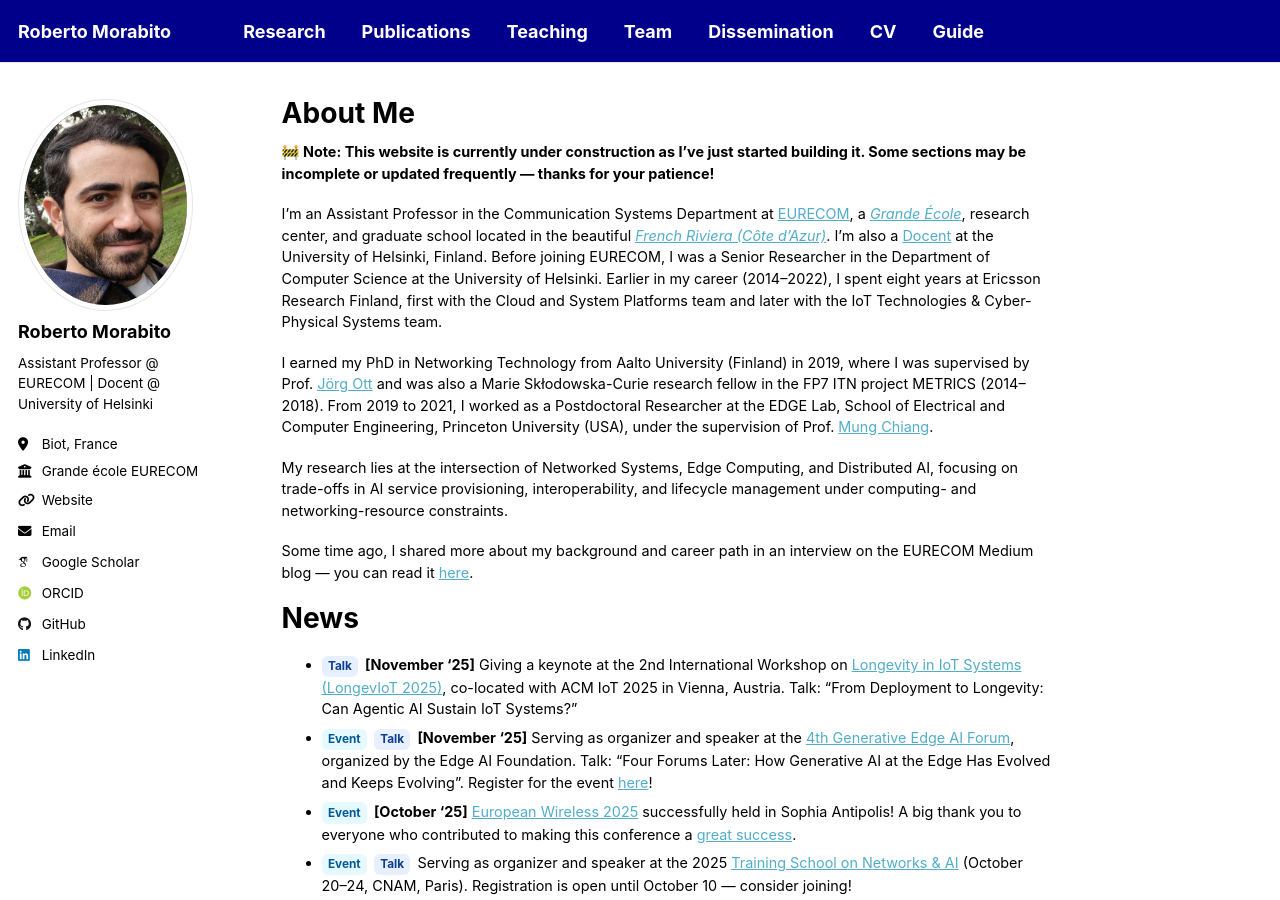
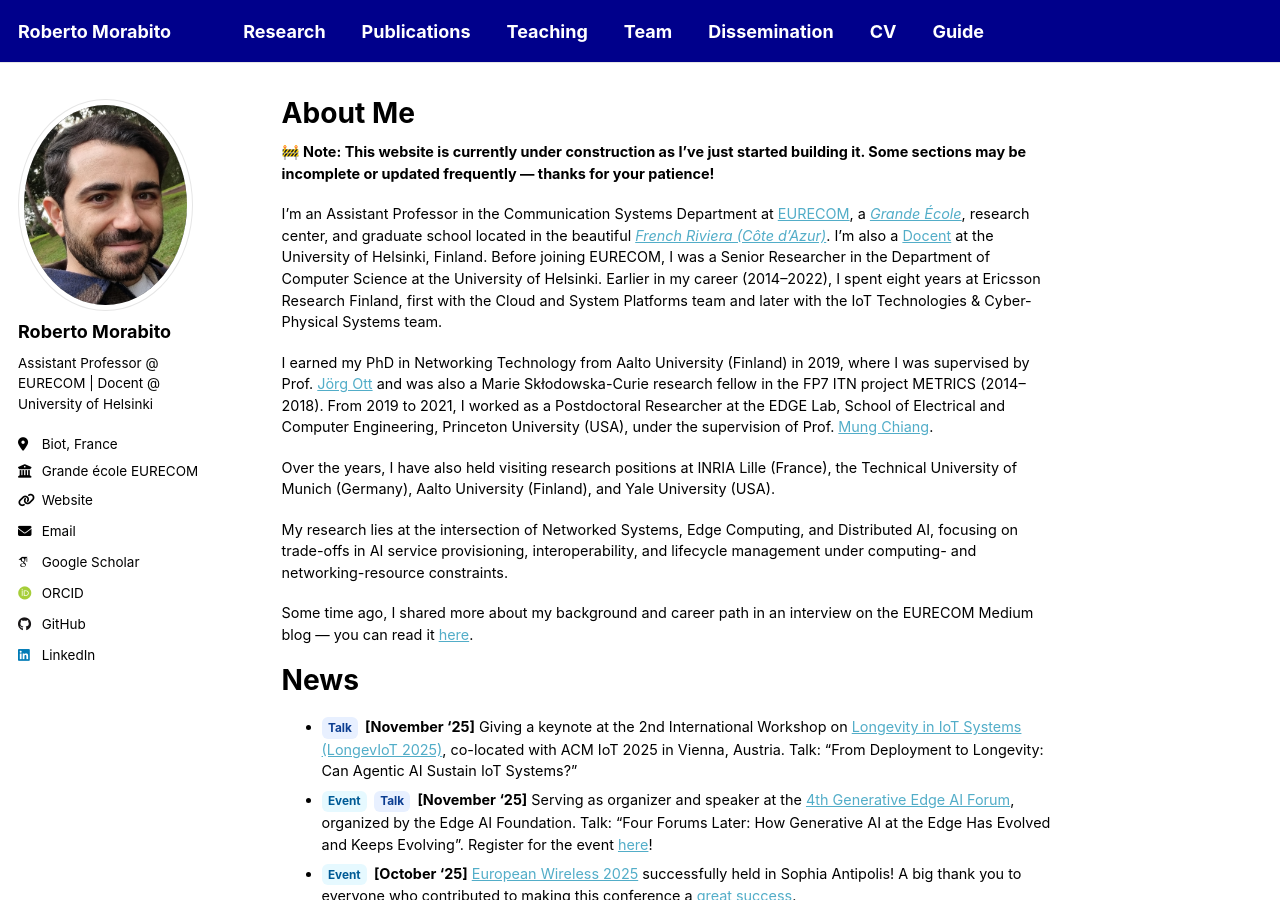
Before and after one commit to robertmora/robertmora.github.io, a Jekyll site: the page built from _pages/about.md, in a window 1280 px wide and 900 px high. Built offline with Jekyll 4.4.1, drawn with Linux system fonts in a browser that asks for light colours; some web fonts are replaced; a script that is not in the unit is left out.

Commit message:
Update about.md

```diff
--- a/_pages/about.md
+++ b/_pages/about.md
@@ -12,6 +12,8 @@ redirect_from:
 I’m an Assistant Professor in the Communication Systems Department at [EURECOM](https://www.eurecom.fr/en){:target="_blank"}, a [*Grande École*](https://en.wikipedia.org/wiki/Grande_%C3%A9cole){:target="_blank"}, research center, and graduate school located in the beautiful [*French Riviera (Côte d'Azur)*](https://en.wikipedia.org/wiki/French_Riviera){:target="_blank"}. I’m also a [Docent](https://www.helsinki.fi/en/about-us/people/researchers-and-teachers/docents){:target="_blank"} at the University of Helsinki, Finland. Before joining EURECOM, I was a Senior Researcher in the Department of Computer Science at the University of Helsinki. Earlier in my career (2014–2022), I spent eight years at Ericsson Research Finland, first with the Cloud and System Platforms team and later with the IoT Technologies & Cyber-Physical Systems team.
 
 I earned my PhD in Networking Technology from Aalto University (Finland) in 2019, where I was supervised by Prof. [Jörg Ott](https://www.professoren.tum.de/en/ott-joerg){:target="_blank"} and was also a Marie Skłodowska-Curie research fellow in the FP7 ITN project METRICS (2014–2018). From 2019 to 2021, I worked as a Postdoctoral Researcher at the EDGE Lab, School of Electrical and Computer Engineering, Princeton University (USA), under the supervision of Prof. [Mung Chiang](https://www.purdue.edu/president/about/mung-chiang/){:target="_blank"}.
+
+Over the years, I have also held visiting research positions at INRIA Lille (France), the Technical University of Munich (Germany), Aalto University (Finland), and Yale University (USA).
 
 My research lies at the intersection of Networked Systems, Edge Computing, and Distributed AI, focusing on trade-offs in AI service provisioning, interoperability, and lifecycle management under computing- and networking-resource constraints.
 
```
